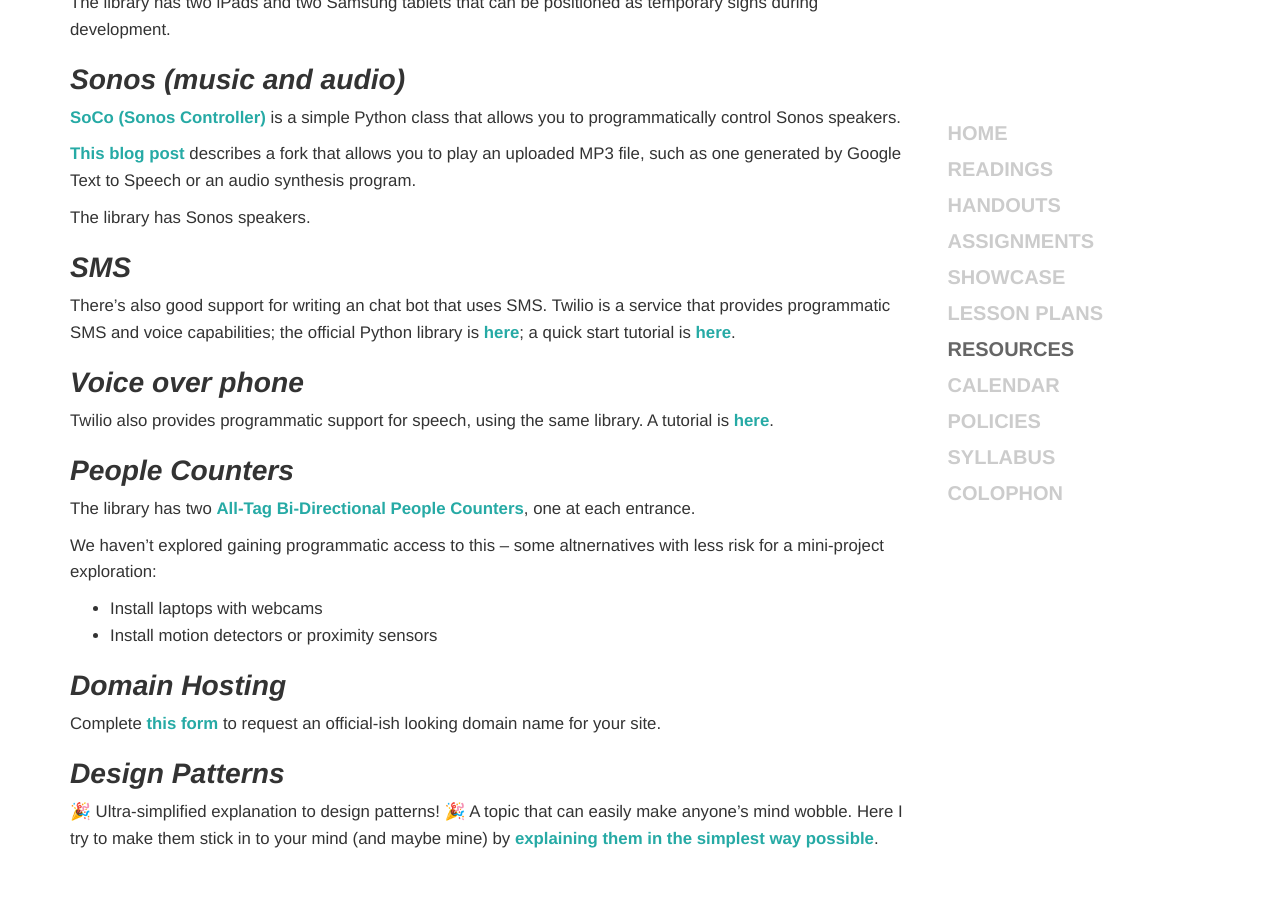
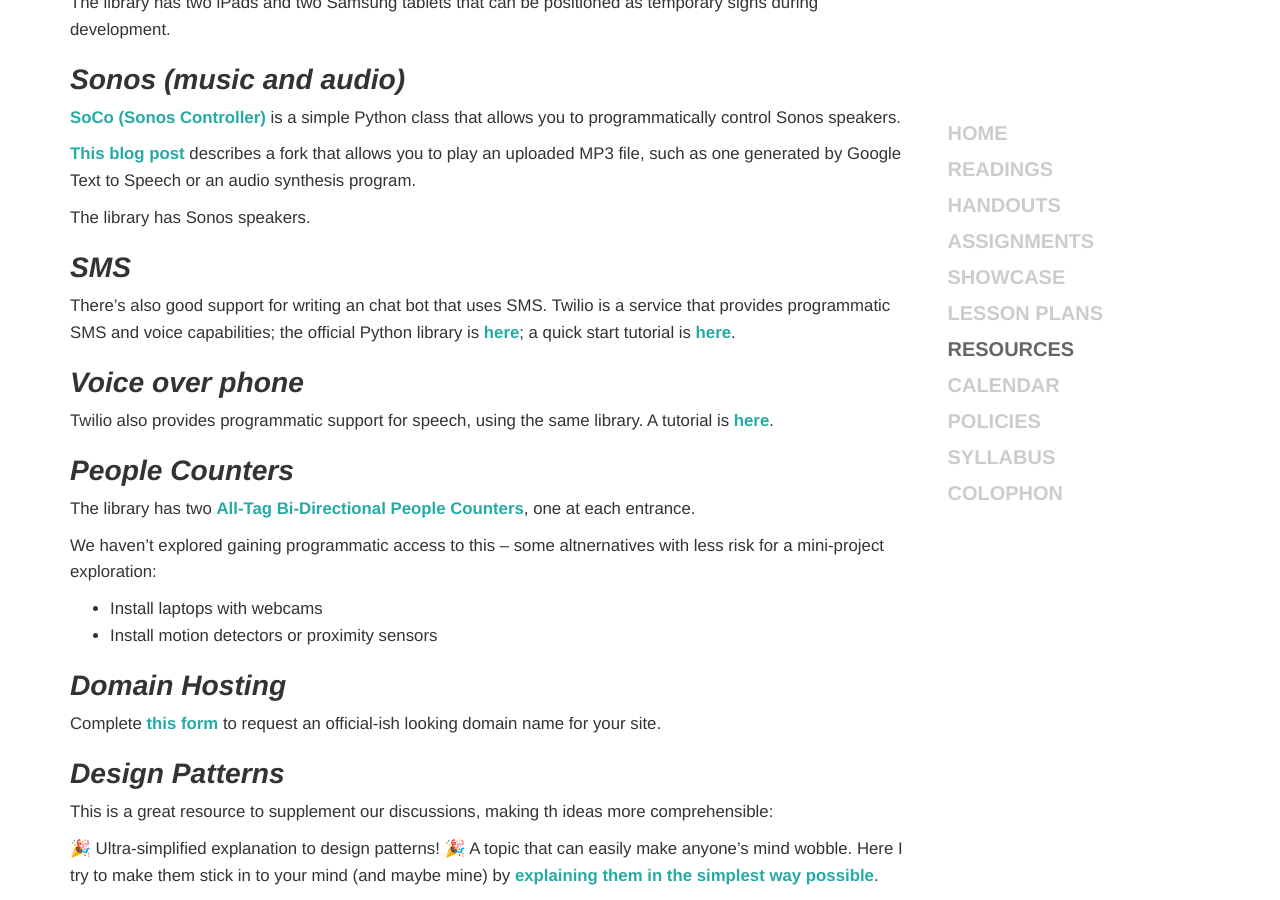
Before and after one commit to osteele/hackingthelibrary.org, a Jekyll site: the page built from _pages/resources.md, in a window 1280 px wide and 900 px high, scrolled down 651 px. Built offline with Jekyll 4.4.1, drawn with Linux system fonts in a browser that asks for light colours; before the commit the page ends 1514 px from its top, so only the background shows below that.

Commit message:
intro text to design pattern resources

```diff
--- a/_pages/resources.md
+++ b/_pages/resources.md
@@ -74,4 +74,6 @@
 
 
 ## Design Patterns
+This is a great resource to supplement our discussions, making th ideas more comprehensible:
+
 🎉 Ultra-simplified explanation to design patterns! 🎉 A topic that can easily make anyone's mind wobble. Here I try to make them stick in to your mind (and maybe mine) by [explaining them in the simplest way possible](https://github.com/kamranahmedse/design-patterns-for-humans/blob/master/README.md).
```
